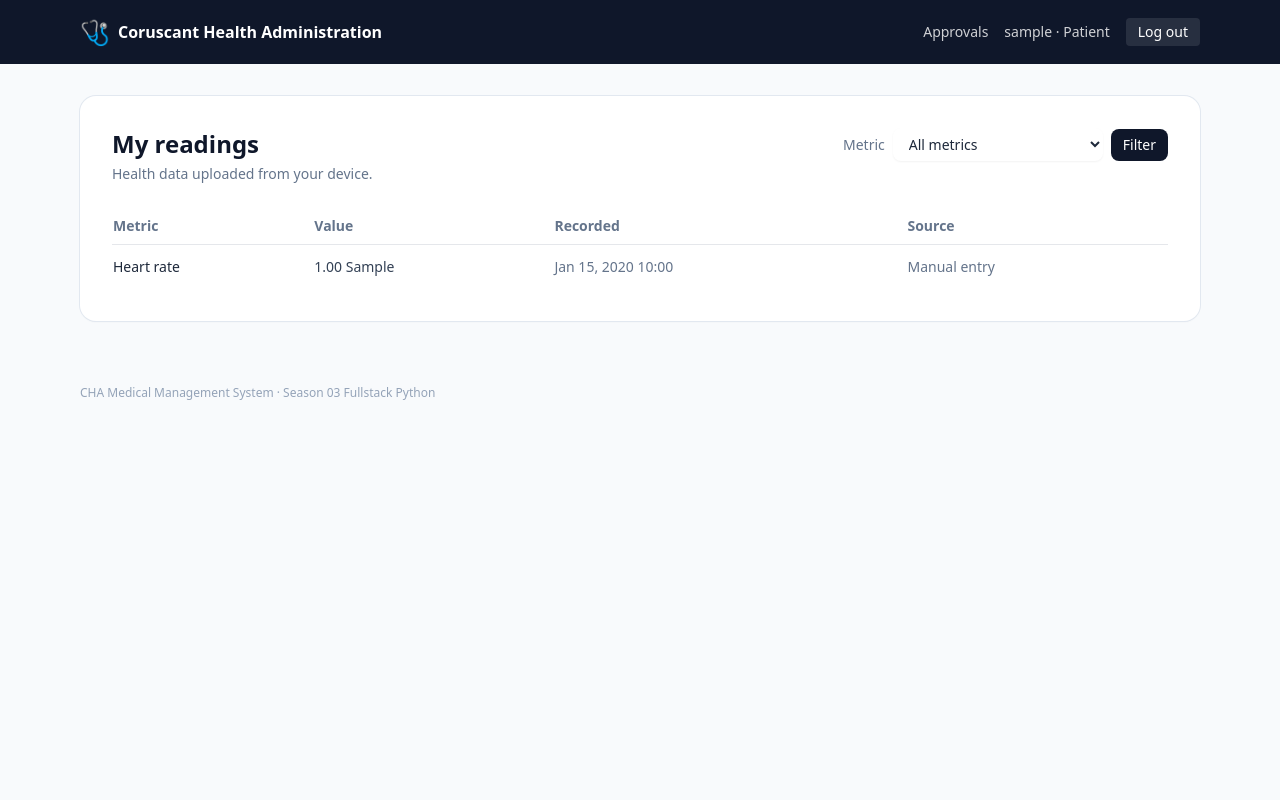
After one commit to subhangadirli/qwasar_coruscant_health_administration, a Django app: page /records/readings/ in a window 1280 px wide. The commit adds this page. Run offline with Django 5.2, Linux system fonts and the light colour scheme; a user stored in the database is signed in; tables that the repository leaves empty hold one stand-in row (values such as "Sample post"); some libraries are stand-ins or nearby versions.

Commit message:
Add patient readings list view with metric filter (M2)
Patient-only, paginated, newest first. The queryset starts from
request.user.health_readings rather than filtering a global queryset
by a submitted id, so one patient cannot reach another's readings by
editing a query parameter. Unknown metric filters fall back to showing
everything instead of erroring.

```diff
--- /dev/null
+++ b/apps/records/urls.py
@@ -0,0 +1,9 @@
+from django.urls import path
+
+from . import views
+
+app_name = "records"
+
+urlpatterns = [
+    path("readings/", views.PatientReadingsView.as_view(), name="readings"),
+]
--- a/apps/records/views.py
+++ b/apps/records/views.py
@@ -1,3 +1,34 @@
-from django.shortcuts import render
+from django.views.generic import ListView
 
-# Create your views here.
+from apps.accounts.mixins import RoleRequiredMixin
+from apps.accounts.models import Role
+
+from .models import MetricType
+
+
+class PatientReadingsView(RoleRequiredMixin, ListView):
+    """A patient's own health readings, newest first, optionally filtered."""
+
+    allowed_roles = (Role.PATIENT,)
+    template_name = "records/reading_list.html"
+    context_object_name = "readings"
+    paginate_by = 25
+
+    def get_selected_metric(self):
+        metric = self.request.GET.get("metric")
+        return metric if metric in MetricType.values else None
+
+    def get_queryset(self):
+        # Scoped to the requesting user, so one patient can never read
+        # another's readings by guessing a query parameter.
+        queryset = self.request.user.health_readings.all()
+        metric = self.get_selected_metric()
+        if metric:
+            queryset = queryset.filter(metric=metric)
+        return queryset
+
+    def get_context_data(self, **kwargs):
+        context = super().get_context_data(**kwargs)
+        context["metric_choices"] = MetricType.choices
+        context["selected_metric"] = self.get_selected_metric()
+        return context
--- a/config/urls.py
+++ b/config/urls.py
@@ -7,5 +7,6 @@ urlpatterns = [
     path("admin/", admin.site.urls),
     path("health/", health_check, name="health"),
     path("accounts/", include("apps.accounts.urls")),
+    path("records/", include("apps.records.urls")),
     path("", include("apps.dashboard.urls")),
 ]
--- /dev/null
+++ b/templates/records/reading_list.html
@@ -0,0 +1,68 @@
+{% extends "base.html" %}
+{% block title %}My readings · CHA{% endblock %}
+
+{% block content %}
+<div class="rounded-2xl bg-white p-8 shadow-sm ring-1 ring-slate-200">
+  <div class="flex flex-wrap items-start justify-between gap-4">
+    <div>
+      <h1 class="text-2xl font-bold text-slate-900">My readings</h1>
+      <p class="mt-1 text-sm text-slate-500">Health data uploaded from your device.</p>
+    </div>
+    <form method="get" class="flex items-center gap-2">
+      <label for="metric" class="text-sm text-slate-500">Metric</label>
+      <select id="metric" name="metric"
+              class="rounded-lg border-slate-300 bg-white px-3 py-1.5 text-sm shadow-sm">
+        <option value="">All metrics</option>
+        {% for value, label in metric_choices %}
+          <option value="{{ value }}" {% if value == selected_metric %}selected{% endif %}>{{ label }}</option>
+        {% endfor %}
+      </select>
+      <button type="submit"
+              class="rounded-lg bg-slate-900 px-3 py-1.5 text-sm text-white hover:bg-slate-700">Filter</button>
+    </form>
+  </div>
+
+  {% if readings %}
+    <div class="mt-6 overflow-x-auto">
+      <table class="w-full text-left text-sm">
+        <thead class="text-slate-500">
+          <tr class="border-b">
+            <th class="py-2">Metric</th>
+            <th class="py-2">Value</th>
+            <th class="py-2">Recorded</th>
+            <th class="py-2">Source</th>
+          </tr>
+        </thead>
+        <tbody>
+          {% for reading in readings %}
+            <tr class="border-b last:border-0">
+              <td class="py-3 font-medium text-slate-800">{{ reading.get_metric_display }}</td>
+              <td class="py-3 tabular-nums text-slate-700">{{ reading.value }} {{ reading.unit }}</td>
+              <td class="py-3 text-slate-500">{{ reading.recorded_at|date:"M d, Y H:i" }}</td>
+              <td class="py-3 text-slate-500">{{ reading.get_source_display }}</td>
+            </tr>
+          {% endfor %}
+        </tbody>
+      </table>
+    </div>
+
+    {% if is_paginated %}
+      <nav class="mt-6 flex items-center justify-between text-sm">
+        {% if page_obj.has_previous %}
+          <a class="text-slate-600 hover:text-slate-900"
+             href="?{% if selected_metric %}metric={{ selected_metric }}&amp;{% endif %}page={{ page_obj.previous_page_number }}">Previous</a>
+        {% else %}<span></span>{% endif %}
+        <span class="text-slate-500">Page {{ page_obj.number }} of {{ page_obj.paginator.num_pages }}</span>
+        {% if page_obj.has_next %}
+          <a class="text-slate-600 hover:text-slate-900"
+             href="?{% if selected_metric %}metric={{ selected_metric }}&amp;{% endif %}page={{ page_obj.next_page_number }}">Next</a>
+        {% else %}<span></span>{% endif %}
+      </nav>
+    {% endif %}
+  {% else %}
+    <p class="mt-6 rounded-lg bg-slate-50 px-4 py-10 text-center text-slate-500">
+      No readings yet.
+    </p>
+  {% endif %}
+</div>
+{% endblock %}
```
Also changed, not shown: apps/records/tests.py (+72 -0 lines), templates/dashboard/patient.html (+5 -4 lines).
